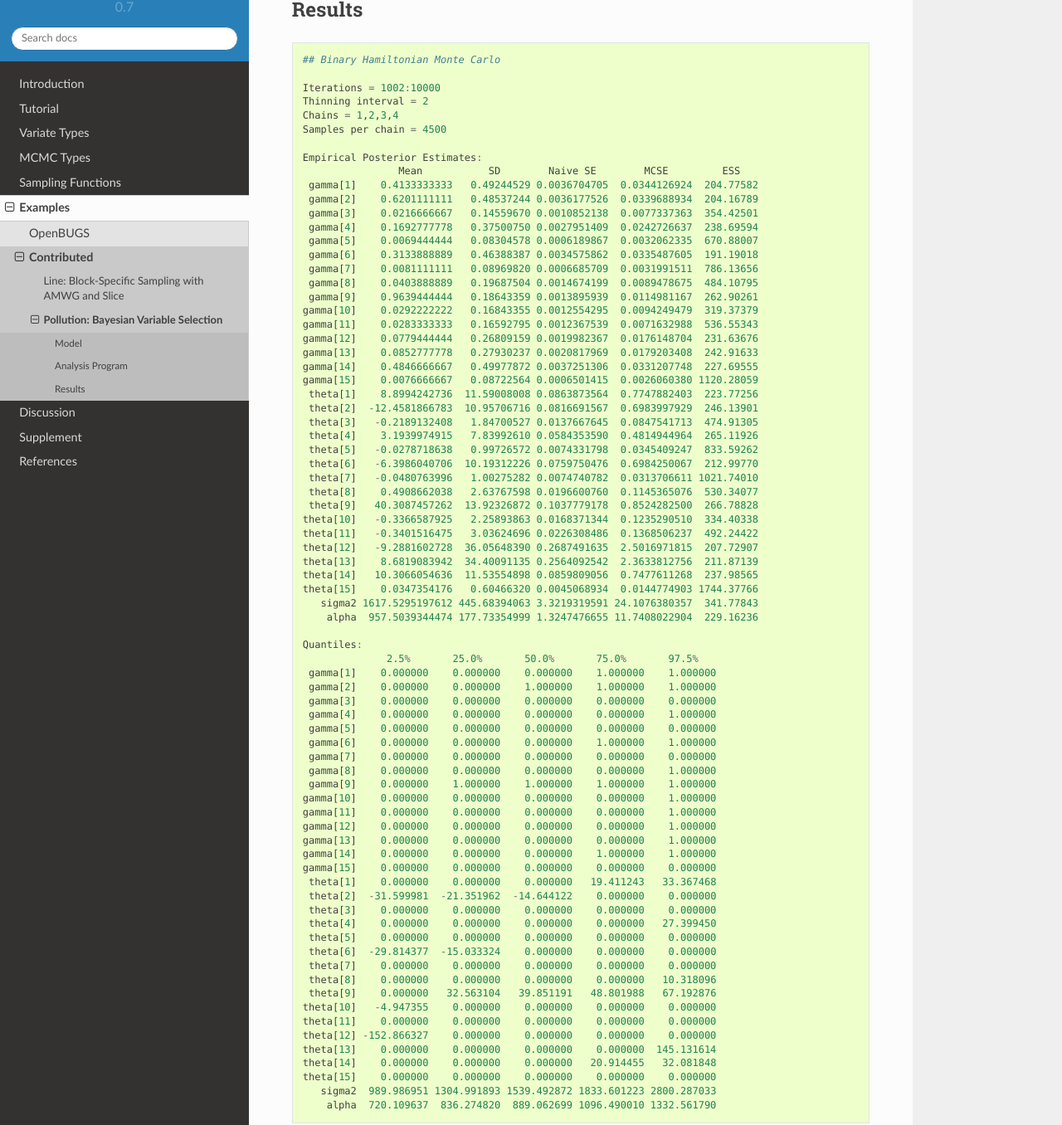
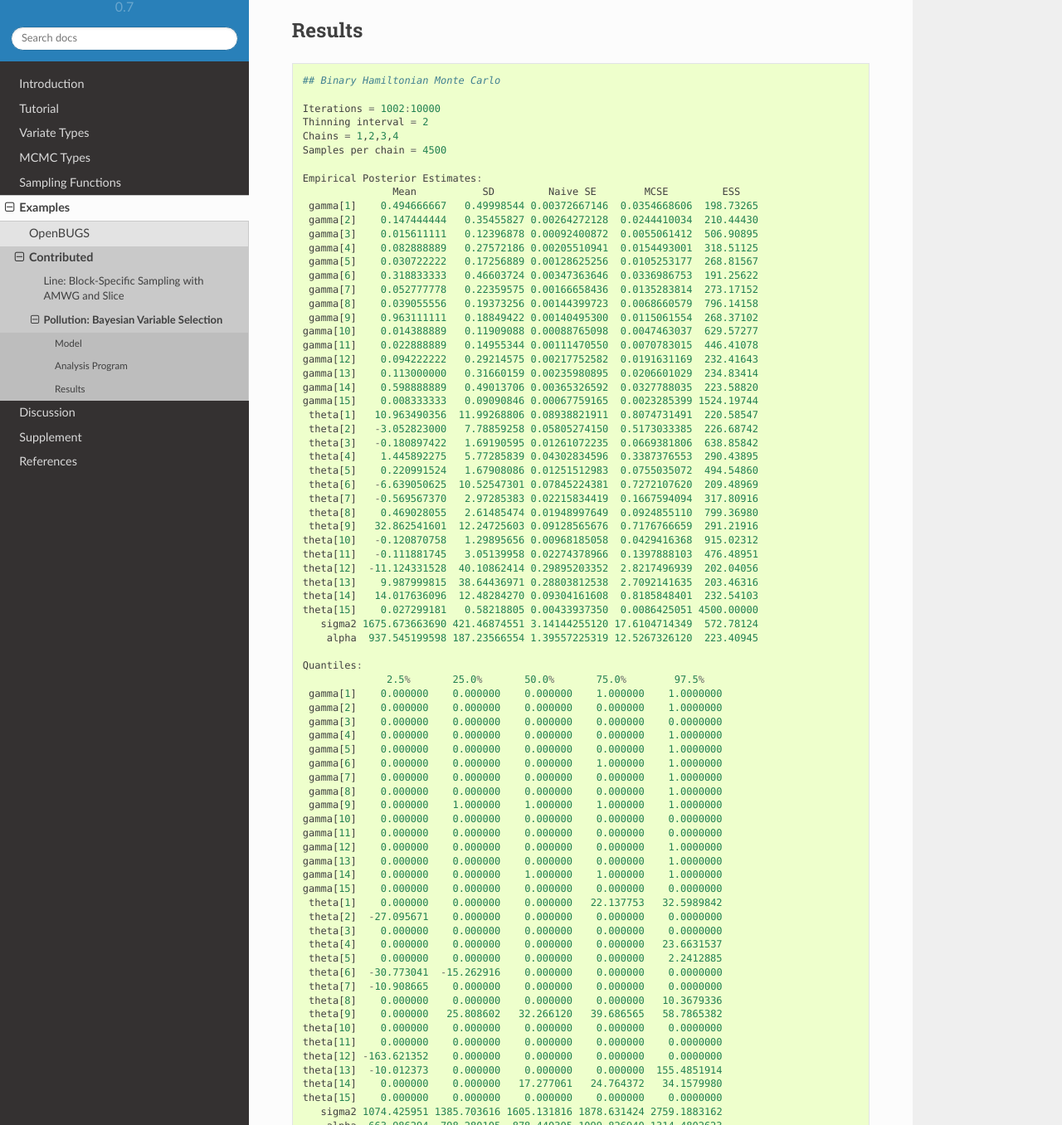
Before and after one commit to brian-j-smith/Mamba.jl, a Sphinx documentation site: the page built from doc/examples/pollution.rst, in a window 1280 px wide and 1400 px high, scrolled down 650 px, cut to the strip 44-1400 px from the top of the window. Shown: the whole strip at 83% size. Built offline with Sphinx 7.4.7 and the Read the Docs theme 2.0.0, drawn with Linux system fonts in a browser that asks for light colours; formulas are drawn with MathJax 3; cross-references to code outside the pages are shown as plain code; some of the changed text lies outside the part shown.

Commit message:
Add reference to Bayesian variable selection review.
Gibbs Sampling for sigma2

```diff
--- a/doc/examples/pollution.rst
+++ b/doc/examples/pollution.rst
@@ -39,71 +39,71 @@
     Samples per chain = 4500
 
     Empirical Posterior Estimates:
-                    Mean           SD        Naive SE        MCSE         ESS
-     gamma[1]    0.4133333333   0.49244529 0.0036704705  0.0344126924  204.77582
-     gamma[2]    0.6201111111   0.48537244 0.0036177526  0.0339688934  204.16789
-     gamma[3]    0.0216666667   0.14559670 0.0010852138  0.0077337363  354.42501
-     gamma[4]    0.1692777778   0.37500750 0.0027951409  0.0242726637  238.69594
-     gamma[5]    0.0069444444   0.08304578 0.0006189867  0.0032062335  670.88007
-     gamma[6]    0.3133888889   0.46388387 0.0034575862  0.0335487605  191.19018
-     gamma[7]    0.0081111111   0.08969820 0.0006685709  0.0031991511  786.13656
-     gamma[8]    0.0403888889   0.19687504 0.0014674199  0.0089478675  484.10795
-     gamma[9]    0.9639444444   0.18643359 0.0013895939  0.0114981167  262.90261
-    gamma[10]    0.0292222222   0.16843355 0.0012554295  0.0094249479  319.37379
-    gamma[11]    0.0283333333   0.16592795 0.0012367539  0.0071632988  536.55343
-    gamma[12]    0.0779444444   0.26809159 0.0019982367  0.0176148704  231.63676
-    gamma[13]    0.0852777778   0.27930237 0.0020817969  0.0179203408  242.91633
-    gamma[14]    0.4846666667   0.49977872 0.0037251306  0.0331207748  227.69555
-    gamma[15]    0.0076666667   0.08722564 0.0006501415  0.0026060380 1120.28059
-     theta[1]    8.8994242736  11.59008008 0.0863873564  0.7747882403  223.77256
-     theta[2]  -12.4581866783  10.95706716 0.0816691567  0.6983997929  246.13901
-     theta[3]   -0.2189132408   1.84700527 0.0137667645  0.0847541713  474.91305
-     theta[4]    3.1939974915   7.83992610 0.0584353590  0.4814944964  265.11926
-     theta[5]   -0.0278718638   0.99726572 0.0074331798  0.0345409247  833.59262
-     theta[6]   -6.3986040706  10.19312226 0.0759750476  0.6984250067  212.99770
-     theta[7]   -0.0480763996   1.00275282 0.0074740782  0.0313706611 1021.74010
-     theta[8]    0.4908662038   2.63767598 0.0196600760  0.1145365076  530.34077
-     theta[9]   40.3087457262  13.92326872 0.1037779178  0.8524282500  266.78828
-    theta[10]   -0.3366587925   2.25893863 0.0168371344  0.1235290510  334.40338
-    theta[11]   -0.3401516475   3.03624696 0.0226308486  0.1368506237  492.24422
-    theta[12]   -9.2881602728  36.05648390 0.2687491635  2.5016971815  207.72907
-    theta[13]    8.6819083942  34.40091135 0.2564092542  2.3633812756  211.87139
-    theta[14]   10.3066054636  11.53554898 0.0859809056  0.7477611268  237.98565
-    theta[15]    0.0347354176   0.60466320 0.0045068934  0.0144774903 1744.37766
-       sigma2 1617.5295197612 445.68394063 3.3219319591 24.1076380357  341.77843
-        alpha  957.5039344474 177.73354999 1.3247476655 11.7408022904  229.16236
+                   Mean           SD         Naive SE        MCSE         ESS
+     gamma[1]    0.494666667   0.49998544 0.00372667146  0.0354668606  198.73265
+     gamma[2]    0.147444444   0.35455827 0.00264272128  0.0244410034  210.44430
+     gamma[3]    0.015611111   0.12396878 0.00092400872  0.0055061412  506.90895
+     gamma[4]    0.082888889   0.27572186 0.00205510941  0.0154493001  318.51125
+     gamma[5]    0.030722222   0.17256889 0.00128625256  0.0105253177  268.81567
+     gamma[6]    0.318833333   0.46603724 0.00347363646  0.0336986753  191.25622
+     gamma[7]    0.052777778   0.22359575 0.00166658436  0.0135283814  273.17152
+     gamma[8]    0.039055556   0.19373256 0.00144399723  0.0068660579  796.14158
+     gamma[9]    0.963111111   0.18849422 0.00140495300  0.0115061554  268.37102
+    gamma[10]    0.014388889   0.11909088 0.00088765098  0.0047463037  629.57277
+    gamma[11]    0.022888889   0.14955344 0.00111470550  0.0070783015  446.41078
+    gamma[12]    0.094222222   0.29214575 0.00217752582  0.0191631169  232.41643
+    gamma[13]    0.113000000   0.31660159 0.00235980895  0.0206601029  234.83414
+    gamma[14]    0.598888889   0.49013706 0.00365326592  0.0327788035  223.58820
+    gamma[15]    0.008333333   0.09090846 0.00067759165  0.0023285399 1524.19744
+     theta[1]   10.963490356  11.99268806 0.08938821911  0.8074731491  220.58547
+     theta[2]   -3.052823000   7.78859258 0.05805274150  0.5173033385  226.68742
+     theta[3]   -0.180897422   1.69190595 0.01261072235  0.0669381806  638.85842
+     theta[4]    1.445892275   5.77285839 0.04302834596  0.3387376553  290.43895
+     theta[5]    0.220991524   1.67908086 0.01251512983  0.0755035072  494.54860
+     theta[6]   -6.639050625  10.52547301 0.07845224381  0.7272107620  209.48969
+     theta[7]   -0.569567370   2.97285383 0.02215834419  0.1667594094  317.80916
+     theta[8]    0.469028055   2.61485474 0.01948997649  0.0924855110  799.36980
+     theta[9]   32.862541601  12.24725603 0.09128565676  0.7176766659  291.21916
+    theta[10]   -0.120870758   1.29895656 0.00968185058  0.0429416368  915.02312
+    theta[11]   -0.111881745   3.05139958 0.02274378966  0.1397888103  476.48951
+    theta[12]  -11.124331528  40.10862414 0.29895203352  2.8217496939  202.04056
+    theta[13]    9.987999815  38.64436971 0.28803812538  2.7092141635  203.46316
+    theta[14]   14.017636096  12.48284270 0.09304161608  0.8185848401  232.54103
+    theta[15]    0.027299181   0.58218805 0.00433937350  0.0086425051 4500.00000
+       sigma2 1675.673663690 421.46874551 3.14144255120 17.6104714349  572.78124
+        alpha  937.545199598 187.23566554 1.39557225319 12.5267326120  223.40945
 
     Quantiles:
-                  2.5%       25.0%       50.0%       75.0%       97.5%
-     gamma[1]    0.000000    0.000000    0.000000    1.000000    1.000000
-     gamma[2]    0.000000    0.000000    1.000000    1.000000    1.000000
-     gamma[3]    0.000000    0.000000    0.000000    0.000000    0.000000
-     gamma[4]    0.000000    0.000000    0.000000    0.000000    1.000000
-     gamma[5]    0.000000    0.000000    0.000000    0.000000    0.000000
-     gamma[6]    0.000000    0.000000    0.000000    1.000000    1.000000
-     gamma[7]    0.000000    0.000000    0.000000    0.000000    0.000000
-     gamma[8]    0.000000    0.000000    0.000000    0.000000    1.000000
-     gamma[9]    0.000000    1.000000    1.000000    1.000000    1.000000
-    gamma[10]    0.000000    0.000000    0.000000    0.000000    1.000000
-    gamma[11]    0.000000    0.000000    0.000000    0.000000    1.000000
-    gamma[12]    0.000000    0.000000    0.000000    0.000000    1.000000
-    gamma[13]    0.000000    0.000000    0.000000    0.000000    1.000000
-    gamma[14]    0.000000    0.000000    0.000000    1.000000    1.000000
-    gamma[15]    0.000000    0.000000    0.000000    0.000000    0.000000
-     theta[1]    0.000000    0.000000    0.000000   19.411243   33.367468
-     theta[2]  -31.599981  -21.351962  -14.644122    0.000000    0.000000
-     theta[3]    0.000000    0.000000    0.000000    0.000000    0.000000
-     theta[4]    0.000000    0.000000    0.000000    0.000000   27.399450
-     theta[5]    0.000000    0.000000    0.000000    0.000000    0.000000
-     theta[6]  -29.814377  -15.033324    0.000000    0.000000    0.000000
-     theta[7]    0.000000    0.000000    0.000000    0.000000    0.000000
-     theta[8]    0.000000    0.000000    0.000000    0.000000   10.318096
-     theta[9]    0.000000   32.563104   39.851191   48.801988   67.192876
-    theta[10]   -4.947355    0.000000    0.000000    0.000000    0.000000
-    theta[11]    0.000000    0.000000    0.000000    0.000000    0.000000
-    theta[12] -152.866327    0.000000    0.000000    0.000000    0.000000
-    theta[13]    0.000000    0.000000    0.000000    0.000000  145.131614
-    theta[14]    0.000000    0.000000    0.000000   20.914455   32.081848
-    theta[15]    0.000000    0.000000    0.000000    0.000000    0.000000
-       sigma2  989.986951 1304.991893 1539.492872 1833.601223 2800.287033
-        alpha  720.109637  836.274820  889.062699 1096.490010 1332.561790
+                  2.5%       25.0%       50.0%       75.0%        97.5%
+     gamma[1]    0.000000    0.000000    0.000000    1.000000    1.0000000
+     gamma[2]    0.000000    0.000000    0.000000    0.000000    1.0000000
+     gamma[3]    0.000000    0.000000    0.000000    0.000000    0.0000000
+     gamma[4]    0.000000    0.000000    0.000000    0.000000    1.0000000
+     gamma[5]    0.000000    0.000000    0.000000    0.000000    1.0000000
+     gamma[6]    0.000000    0.000000    0.000000    1.000000    1.0000000
+     gamma[7]    0.000000    0.000000    0.000000    0.000000    1.0000000
+     gamma[8]    0.000000    0.000000    0.000000    0.000000    1.0000000
+     gamma[9]    0.000000    1.000000    1.000000    1.000000    1.0000000
+    gamma[10]    0.000000    0.000000    0.000000    0.000000    0.0000000
+    gamma[11]    0.000000    0.000000    0.000000    0.000000    0.0000000
+    gamma[12]    0.000000    0.000000    0.000000    0.000000    1.0000000
+    gamma[13]    0.000000    0.000000    0.000000    0.000000    1.0000000
+    gamma[14]    0.000000    0.000000    1.000000    1.000000    1.0000000
+    gamma[15]    0.000000    0.000000    0.000000    0.000000    0.0000000
+     theta[1]    0.000000    0.000000    0.000000   22.137753   32.5989842
+     theta[2]  -27.095671    0.000000    0.000000    0.000000    0.0000000
+     theta[3]    0.000000    0.000000    0.000000    0.000000    0.0000000
+     theta[4]    0.000000    0.000000    0.000000    0.000000   23.6631537
+     theta[5]    0.000000    0.000000    0.000000    0.000000    2.2412885
+     theta[6]  -30.773041  -15.262916    0.000000    0.000000    0.0000000
+     theta[7]  -10.908665    0.000000    0.000000    0.000000    0.0000000
+     theta[8]    0.000000    0.000000    0.000000    0.000000   10.3679336
+     theta[9]    0.000000   25.808602   32.266120   39.686565   58.7865382
+    theta[10]    0.000000    0.000000    0.000000    0.000000    0.0000000
+    theta[11]    0.000000    0.000000    0.000000    0.000000    0.0000000
+    theta[12] -163.621352    0.000000    0.000000    0.000000    0.0000000
+    theta[13]  -10.012373    0.000000    0.000000    0.000000  155.4851914
+    theta[14]    0.000000    0.000000   17.277061   24.764372   34.1579980
+    theta[15]    0.000000    0.000000    0.000000    0.000000    0.0000000
+       sigma2 1074.425951 1385.703616 1605.131816 1878.631424 2759.1883162
+        alpha  663.986294  798.280105  878.440305 1099.826940 1314.4802623
--- a/doc/xrefs.bib
+++ b/doc/xrefs.bib
@@ -528,6 +528,16 @@
   note =         {[Online; accessed 5-March-2014]},
 }
 
+@ARTICLE{ohara:2009:BVS,
+  AUTHOR =       {O'Hara, R B and Sillanp{\"a}{\"a}, M J},
+  TITLE =        {A review of {B}ayesian variable selection methods: what, how and which},
+  JOURNAL =      {Bayesian Analysis},
+  YEAR =         {2009},
+  volume =       {4},
+  number =       {1},
+  pages =        {85--117}
+}
+
 @MANUAL{openbugs:2014:ex,
   title  = {OpenBUGS Examples},
   author = {OpenBUGS Project Management Group},
```
Also changed, not shown: other parts of doc/examples/pollution.rst (+1 -1 lines), other parts of doc/xrefs.bib (+3 -3 lines), 1 other file.
